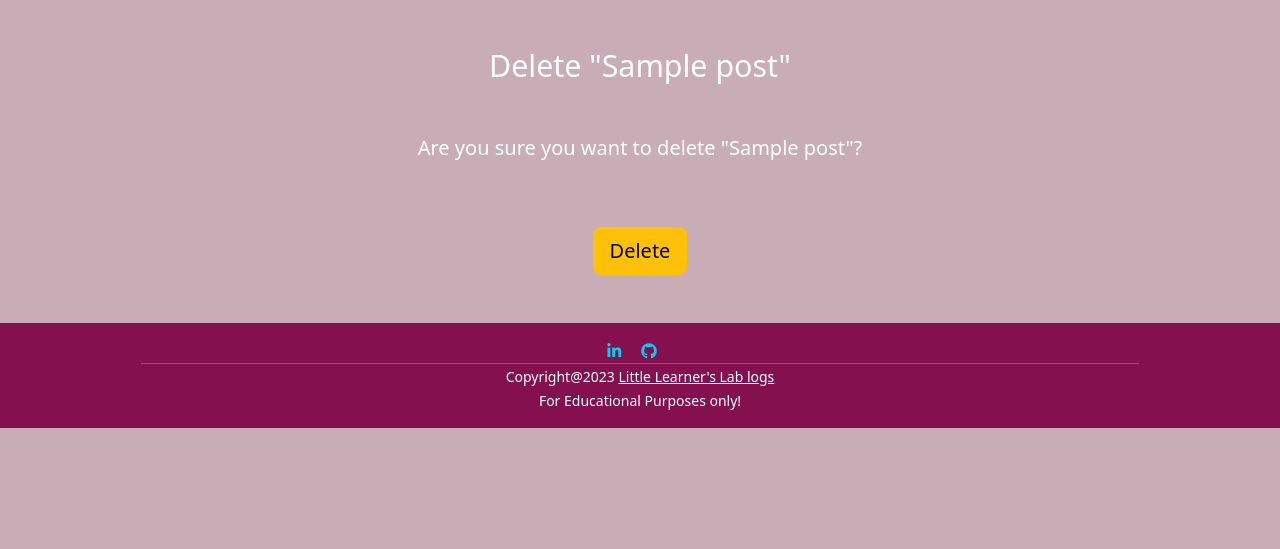
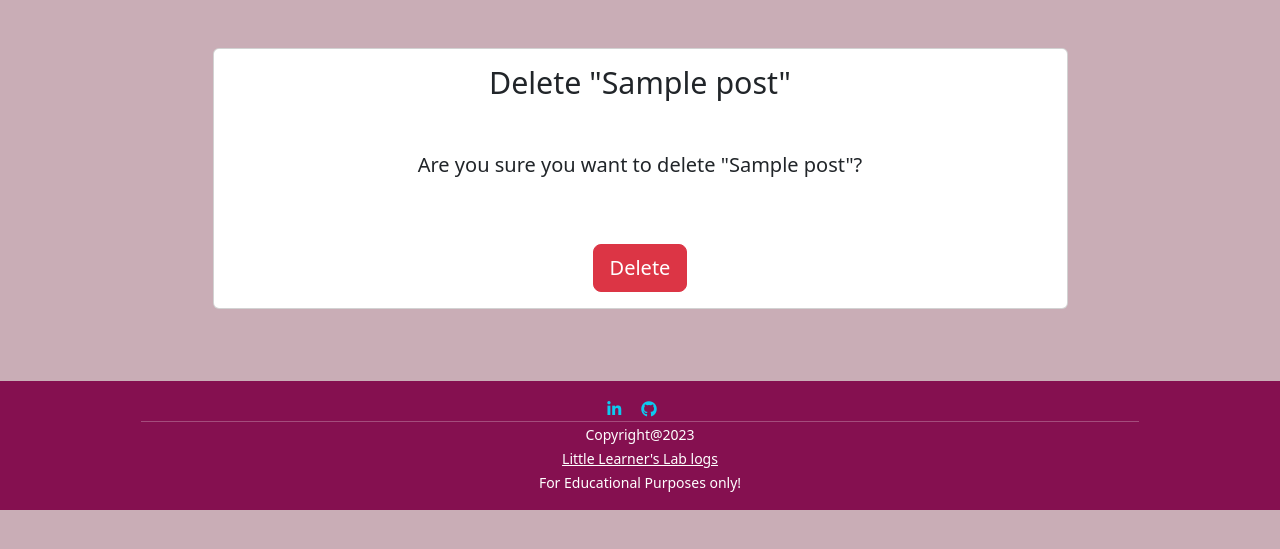
Before and after one commit to RoshnaVakkeel/Little_Learners_Lab_Logs, a Django app: a page that uses templates/base.html in a window 1280 px wide. Shown: the part 118-667 px from the top of the page. Run offline with Django 3.2, Linux system fonts and the light colour scheme; a user stored in the database is signed in; tables that the repository leaves empty hold one stand-in row (values such as "Sample post"); some libraries are stand-ins or nearby versions.

Commit message:
Fix delete function error

```diff
--- a/logs/views.py
+++ b/logs/views.py
@@ -155,7 +155,7 @@ class DeletePost(generic.DeleteView):
     ''' Class to allow posts to be deleted '''
     model = Post
     template_name = 'delete_logs.html'
-    success_url =  '/'
+    success_url = '/'
     success_message = "Post was deleted successfully"
     '''
     Display delete message once a post is deleted
--- a/templates/base.html
+++ b/templates/base.html
@@ -138,7 +138,7 @@
                 aria-label="link to github project page" target="_blank"><i class="fab fa-github"></i></a>
             <hr style="width:80%; margin: auto;">
             <!-- Copyright -->
-            <small>Copyright@2023 <a class="text-white" href="{% url 'home' %}">Little Learner's Lab logs</a>
+            <small>Copyright@2023 <br> <a class="text-white" href="{% url 'home' %}">Little Learner's Lab logs</a>
                 <br>
                 For Educational Purposes only!</small>
         </div>
--- a/templates/delete_logs.html
+++ b/templates/delete_logs.html
@@ -1,4 +1,3 @@
-
 {% extends "base.html" %}
 {% block title %} Delete Logs {% endblock %}
 
@@ -10,15 +9,17 @@
 <!-- delete post page -->
 <div class="container mt-5 mb-5">
     <div class="row">
-        <div class="col-md-8 offset-md-2 text-center text-white">
-            <h3 class="mb-5">Delete "{{ post.title }}" </h3>
+        <div class="card mb-4 mx-auto w-75">
+            <div class="col-md-8 offset-md-2 text-center text-dark">
+                <h3 class="mt-3 mb-5">Delete "{{ post.title }}" </h3>
                 <form method="post" action="{% url 'delete-logs' post.slug %}">
                     {% csrf_token %}
                     <p>Are you sure you want to delete "{{ post.title }}"?</p>
                     <a href="{% url 'delete-logs' post.slug %}">
-                    <button class="btn btn-lg btn-warning delete-btn mt-5">Delete</button>
+                        <button class="btn btn-lg btn-danger delete-btn mt-5 mb-3">Delete</button>
                     </a>
                 </form>
+            </div>
         </div>
     </div>
 </div>
```
Lines whose indentation alone changed are shown as unchanged.
